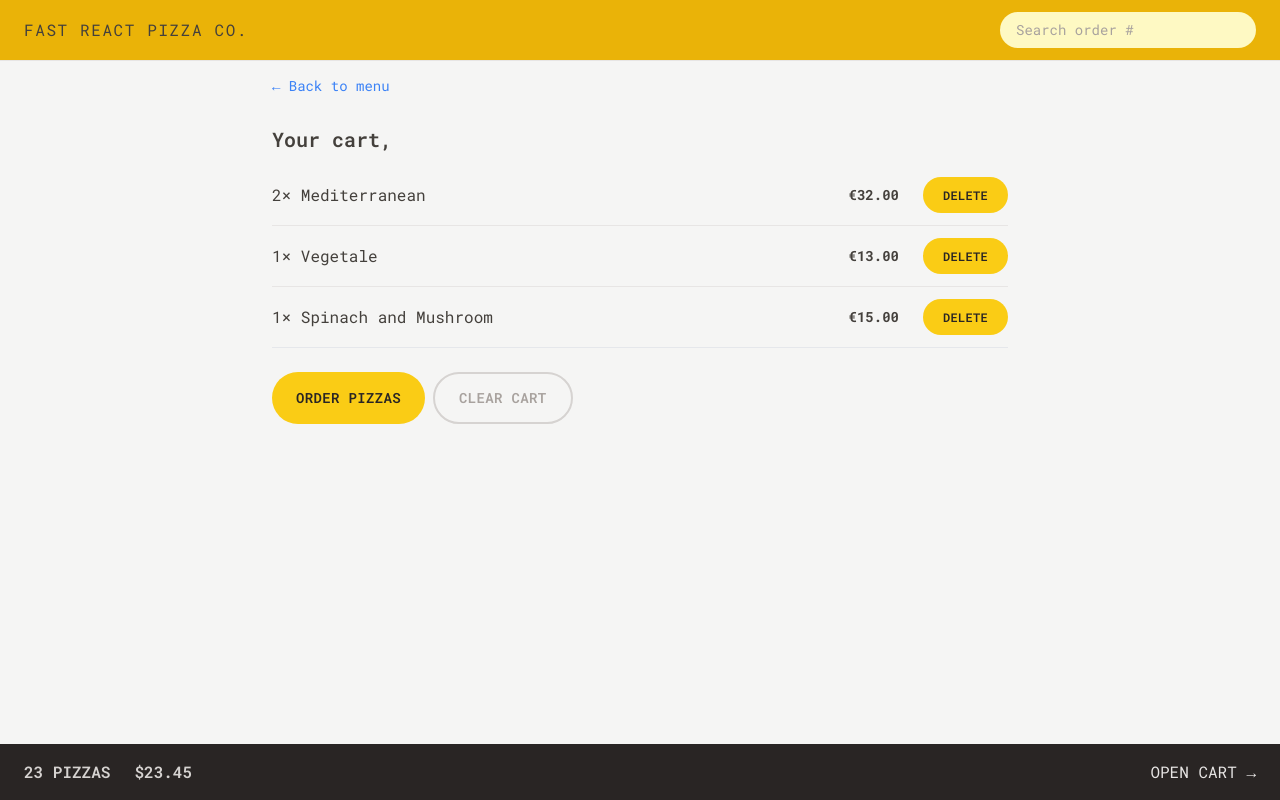
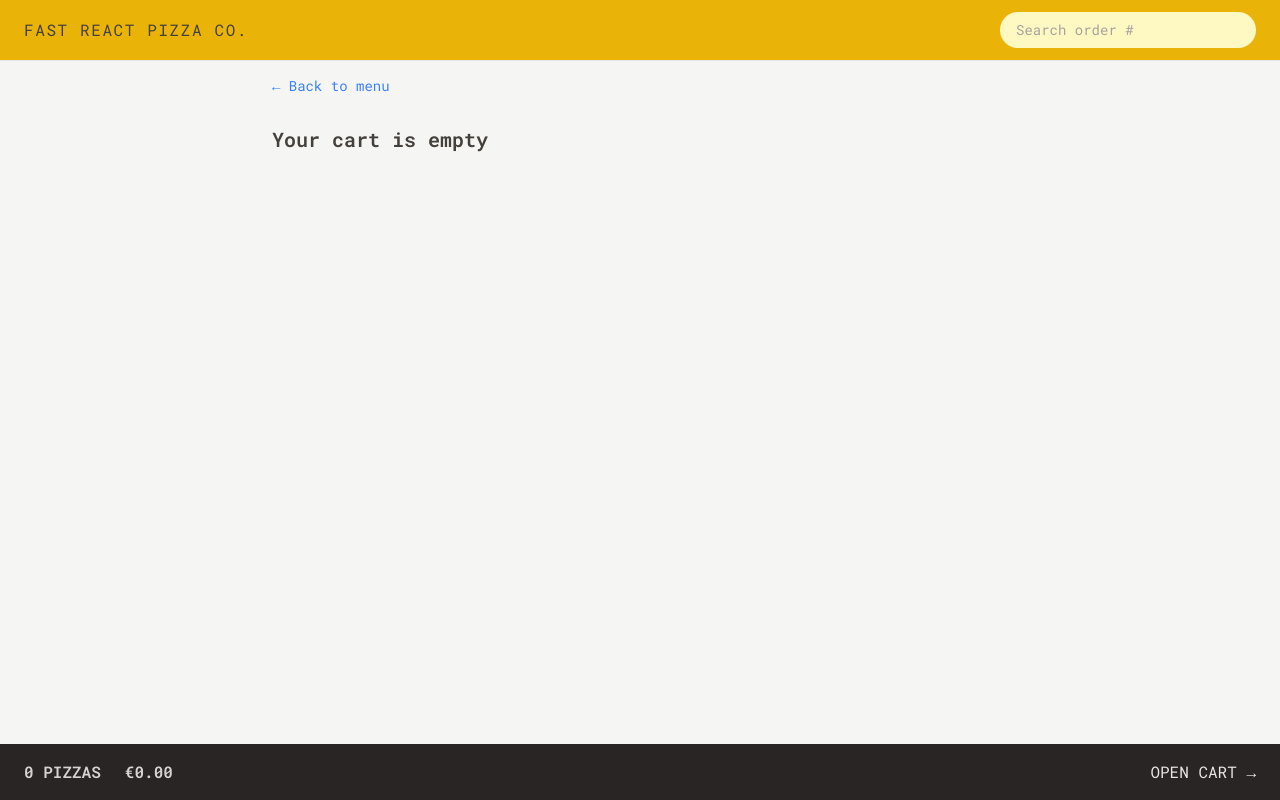
Before and after one commit to hairalei/Fast-React-Pizza, a React (Vite) app: page /cart in a window 1280 px wide. Built offline with nearby package versions, Linux system fonts and the light colour scheme.

Commit message:
add cart slice

```diff
--- a/src/features/cart/Cart.tsx
+++ b/src/features/cart/Cart.tsx
@@ -2,44 +2,30 @@ import { type Cart } from '../../utils/types';
 import LinkButton from '../../ui/LinkButton';
 import Button from '../../ui/Button';
 import CartItem from './CartItem';
-import { useSelector } from 'react-redux';
-import { selectUsername } from '../user/userSelectors';
-
-const fakeCart: Cart[] = [
-  {
-    pizzaId: 12,
-    name: 'Mediterranean',
-    quantity: 2,
-    unitPrice: 16,
-    totalPrice: 32,
-  },
-  {
-    pizzaId: 6,
-    name: 'Vegetale',
-    quantity: 1,
-    unitPrice: 13,
-    totalPrice: 13,
-  },
-  {
-    pizzaId: 11,
-    name: 'Spinach and Mushroom',
-    quantity: 1,
-    unitPrice: 15,
-    totalPrice: 15,
-  },
-];
+import { useDispatch, useSelector } from 'react-redux';
+import { getUsername } from '../user/userSelectors';
+import { getCart } from './cartSelector';
+import { clearCart } from './cartSlice';
 
 function Cart() {
-  const username = useSelector(selectUsername);
-  const cart = fakeCart;
-  console.log(cart);
+  const dispatch = useDispatch();
+  const username = useSelector(getUsername);
+  const cart = useSelector(getCart);
+
+  function handleClearCart() {
+    dispatch(clearCart());
+  }
 
   return (
     <div className='px-4 py-3'>
       <LinkButton to='/menu'>&larr; Back to menu</LinkButton>
 
-      <h2 className='text-xl font-semibold mt-7'>Your cart, {username}</h2>
+      <h2 className='text-xl font-semibold mt-7'>
+        {cart.length === 0 ? 'Your cart is empty' : `Your cart, ${username}`}
+      </h2>
 
+      {cart.length > 0 && (
+        <>
           <ul className='mt-3 border-b divide-y divide-stone-200'>
             {cart.map((item) => (
               <CartItem key={item.pizzaId} item={item} />
@@ -51,8 +37,12 @@ function Cart() {
               Order pizzas
             </Button>
 
-        <Button type='secondary'>Clear cart</Button>
+            <Button type='secondary' onClick={handleClearCart}>
+              Clear cart
+            </Button>
           </div>
+        </>
+      )}
     </div>
   );
 }
--- a/src/features/cart/CartItem.tsx
+++ b/src/features/cart/CartItem.tsx
@@ -1,9 +1,16 @@
+import { useDispatch } from 'react-redux';
 import Button from '../../ui/Button';
 import { formatCurrency } from '../../utils/helpers';
 import { type Cart } from '../../utils/types';
+import { deleteItem } from './cartSlice';
 
 function CartItem({ item }: { item: Cart }) {
+  const dispatch = useDispatch();
   const { pizzaId, name, quantity, totalPrice } = item;
+
+  function handleDelete() {
+    dispatch(deleteItem(pizzaId));
+  }
 
   return (
     <li className='py-3 sm:flex sm:items-center sm:justify-between'>
@@ -12,7 +19,9 @@ function CartItem({ item }: { item: Cart }) {
       </p>
       <div className='flex items-center justify-between sm:gap-6'>
         <p className='text-sm font-bold'>{formatCurrency(totalPrice)}</p>
-        <Button type='small'>Delete</Button>
+        <Button type='small' onClick={handleDelete}>
+          Delete
+        </Button>
       </div>
     </li>
   );
--- a/src/features/cart/CartOverview.tsx
+++ b/src/features/cart/CartOverview.tsx
@@ -1,11 +1,17 @@
+import { useSelector } from 'react-redux';
 import { Link } from 'react-router-dom';
+import { getTotalCartPrice, getTotalCartQty } from './cartSelector';
+import { formatCurrency } from '../../utils/helpers';
 
 function CartOverview() {
+  const totalCartQty = useSelector(getTotalCartQty);
+  const totalCartPrice = useSelector(getTotalCartPrice);
+
   return (
     <div className='flex items-center justify-between px-4 py-4 text-sm uppercase md:text-base text-stone-200 bg-stone-800 sm:px-6'>
       <p className='space-x-4 font-semibold uppercase text-stone-300 sm:space-x-6'>
-        <span>23 pizzas</span>
-        <span>$23.45</span>
+        <span>{totalCartQty} pizzas</span>
+        <span>{formatCurrency(totalCartPrice)}</span>
       </p>
 
       <Link to='/cart'>Open cart &rarr;</Link>
--- /dev/null
+++ b/src/features/cart/cartSelector.ts
@@ -0,0 +1,9 @@
+import { RootState } from '../../store';
+
+export const getCart = (state: RootState) => state.cart.cart;
+
+export const getTotalCartQty = (state: RootState) =>
+  state.cart.cart.reduce((sum, item) => sum + item.quantity, 0);
+
+export const getTotalCartPrice = (state: RootState) =>
+  state.cart.cart.reduce((sum, item) => sum + item.totalPrice, 0);
--- /dev/null
+++ b/src/features/cart/cartSlice.ts
@@ -0,0 +1,50 @@
+import { createSlice } from '@reduxjs/toolkit';
+import { type Cart } from '../../utils/types';
+
+type CartState = {
+  cart: Cart[];
+};
+
+const initialState: CartState = {
+  cart: [],
+};
+
+const cartSlice = createSlice({
+  name: 'cart',
+  initialState,
+  reducers: {
+    addItem(state, action) {
+      state.cart.push(action.payload);
+    },
+    deleteItem(state, action) {
+      state.cart = state.cart.filter((item) => item.pizzaId !== action.payload);
+    },
+    increaseItemQty(state, action) {
+      const item = state.cart.find(
+        (item) => item.pizzaId === action.payload
+      ) as Cart;
+      item.quantity++;
+      item.totalPrice = item.quantity * item.unitPrice;
+    },
+    decreaseItemQty(state, action) {
+      const item = state.cart.find(
+        (item) => item.pizzaId === action.payload
+      ) as Cart;
+      item.quantity--;
+      item.totalPrice = item.quantity * item.unitPrice;
+    },
+    clearCart(state) {
+      state.cart = [];
+    },
+  },
+});
+
+export const {
+  addItem,
+  deleteItem,
+  increaseItemQty,
+  decreaseItemQty,
+  clearCart,
+} = cartSlice.actions;
+
+export default cartSlice.reducer;
--- a/src/features/menu/MenuItem.tsx
+++ b/src/features/menu/MenuItem.tsx
@@ -1,9 +1,24 @@
+import { useDispatch } from 'react-redux';
 import Button from '../../ui/Button';
 import { formatCurrency } from '../../utils/helpers';
 import { Pizza } from '../../utils/types';
+import { addItem } from '../cart/cartSlice';
 
 function MenuItem({ pizza }: { pizza: Pizza }) {
+  const dispatch = useDispatch();
   const { id, name, unitPrice, ingredients, soldOut, imageUrl } = pizza;
+
+  function handleAddToCart() {
+    const newItem = {
+      pizzaId: id,
+      name: name,
+      quantity: 1,
+      unitPrice,
+      totalPrice: unitPrice * 1,
+    };
+
+    dispatch(addItem(newItem));
+  }
 
   return (
     <li className='flex gap-4 py-2'>
@@ -25,7 +40,7 @@ function MenuItem({ pizza }: { pizza: Pizza }) {
           )}
 
           {!soldOut && (
-            <Button type='small' disabled={soldOut}>
+            <Button type='small' disabled={soldOut} onClick={handleAddToCart}>
               Add to cart
             </Button>
           )}
--- a/src/features/order/CreateOrder.tsx
+++ b/src/features/order/CreateOrder.tsx
@@ -3,7 +3,7 @@ import { type CreateOrder } from '../../utils/types';
 import { createOrder } from '../../services/apiRestaurant';
 import Button from '../../ui/Button';
 import { useSelector } from 'react-redux';
-import { selectUsername } from '../user/userSelectors';
+import { getUsername } from '../user/userSelectors';
 
 // https://uibakery.io/regex-library/phone-number
 const isValidPhone = (str: string) =>
@@ -36,7 +36,7 @@ const fakeCart = [
 ];
 
 function CreateOrder() {
-  const username = useSelector(selectUsername);
+  const username = useSelector(getUsername);
   const navigation = useNavigation();
   const isSubmitting = navigation.state === 'submitting';
 
--- a/src/features/user/Username.tsx
+++ b/src/features/user/Username.tsx
@@ -1,8 +1,8 @@
 import { useSelector } from 'react-redux';
-import { selectUsername } from './userSelectors';
+import { getUsername } from './userSelectors';
 
 function Username() {
-  const username = useSelector(selectUsername);
+  const username = useSelector(getUsername);
 
   if (!username) return;
 
--- a/src/features/user/userSelectors.ts
+++ b/src/features/user/userSelectors.ts
@@ -1,3 +1,3 @@
 import { RootState } from '../../store';
 
-export const selectUsername = (state: RootState) => state.user.username;
+export const getUsername = (state: RootState) => state.user.username;
--- a/src/store.ts
+++ b/src/store.ts
@@ -1,9 +1,11 @@
 import { combineReducers, configureStore } from '@reduxjs/toolkit';
 
 import userReducer from './features/user/userSlice';
+import cartReducer from './features/cart/cartSlice';
 
 const rootReducer = combineReducers({
   user: userReducer,
+  cart: cartReducer,
 });
 
 export type RootState = ReturnType<typeof rootReducer>;
--- a/src/ui/Button.tsx
+++ b/src/ui/Button.tsx
@@ -6,9 +6,10 @@ type ButtonType = {
   disabled?: boolean;
   to?: string;
   type: 'primary' | 'secondary' | 'small';
+  onClick?: () => void;
 };
 
-function Button({ children, disabled, to, type }: ButtonType) {
+function Button({ children, disabled, to, type, onClick }: ButtonType) {
   const base =
     'inline-block text-sm font-semibold tracking-wide uppercase transition-colors duration-300 bg-yellow-400 rounded-full text-stone-800 hover:bg-yellow-300 focus:outline-none focus:ring focus:ring-yellow-300 focus:bg-yellow-300 focus:ring-offset-2 disabled:cursor-not-allowed';
 
@@ -26,6 +27,15 @@ function Button({ children, disabled, to, type }: ButtonType) {
       </Link>
     );
   }
+
+  if (onClick) {
+    return (
+      <button onClick={onClick} disabled={disabled} className={styles[type]}>
+        {children}
+      </button>
+    );
+  }
+
   return (
     <button disabled={disabled} className={styles[type]}>
       {children}
--- a/src/ui/Home.tsx
+++ b/src/ui/Home.tsx
@@ -1,10 +1,10 @@
 import { useSelector } from 'react-redux';
 import CreateUser from '../features/user/CreateUser';
 import Button from './Button';
-import { selectUsername } from '../features/user/userSelectors';
+import { getUsername } from '../features/user/userSelectors';
 
 function Home() {
-  const username = useSelector(selectUsername);
+  const username = useSelector(getUsername);
 
   return (
     <div className='px-4 my-10 text-center sm:my-16'>
```
Lines whose indentation alone changed are shown as unchanged.
